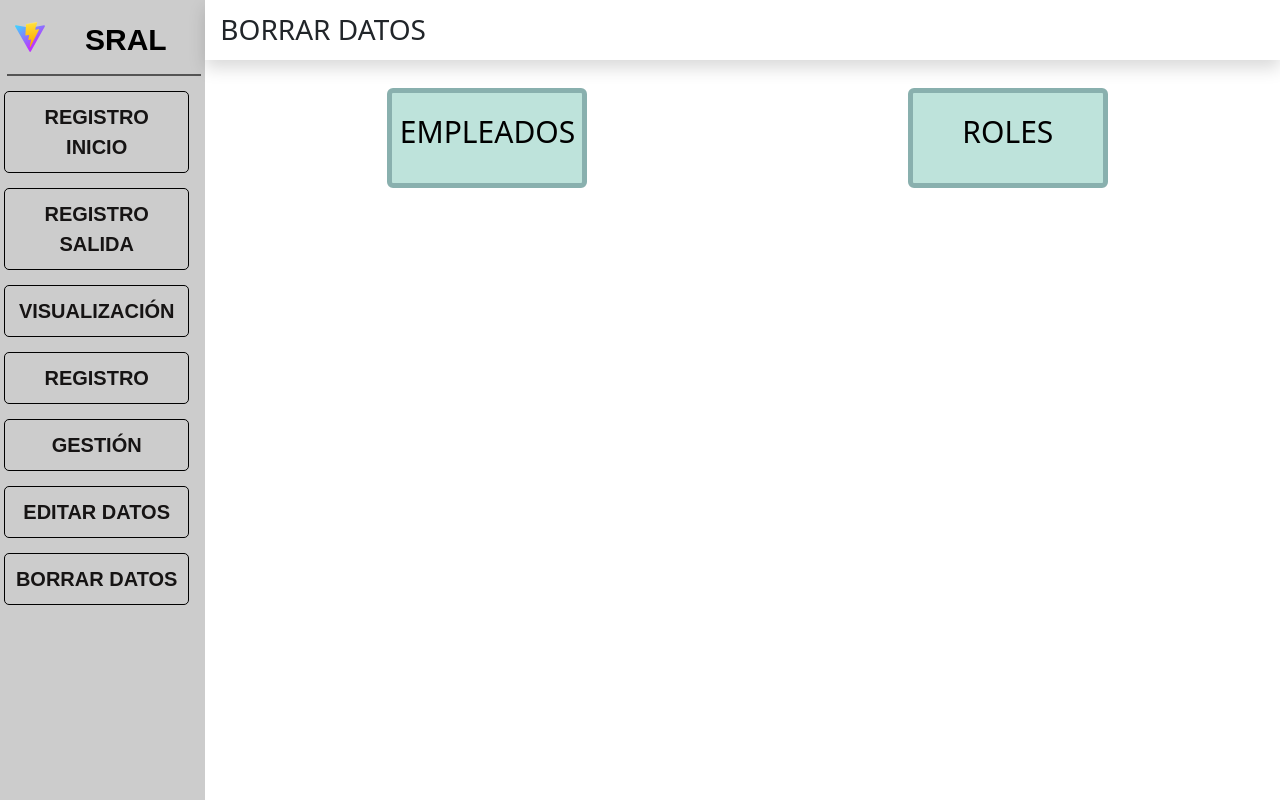
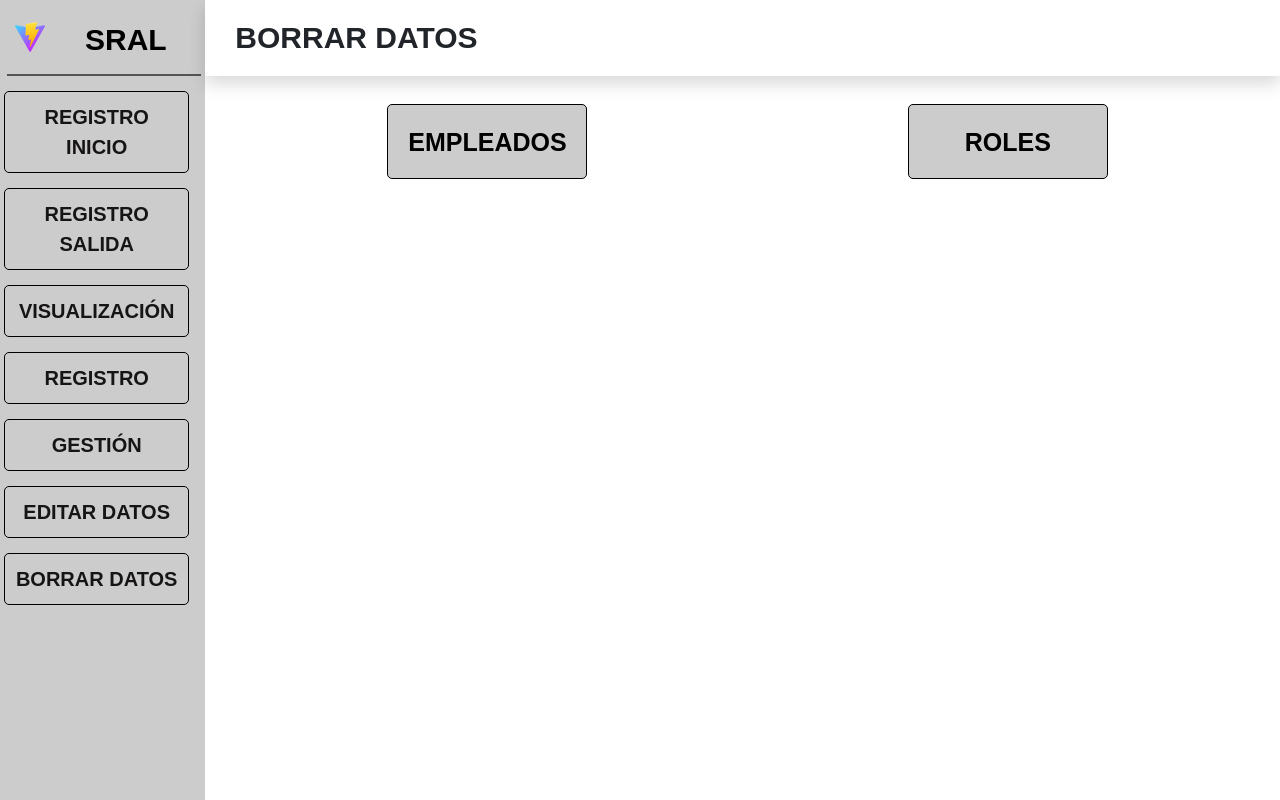
Before and after one commit to JavierQaZ/SRALv2, a React (Vite) app in the folder Frontend/: page /home/borrarDatos in a window 1280 px wide. Built offline with nearby package versions, Linux system fonts and the light colour scheme.

Commit message:
fix Detalles título/logo + Alertas RegSalida

```diff
--- a/Frontend/src/components/BloqueListado.jsx
+++ b/Frontend/src/components/BloqueListado.jsx
@@ -10,7 +10,7 @@ function BloqueListado({ path, children, onClick }) {
 
     return (
         <Link to={path} className="bloque-listado" onClick={handleClick}>
-            <div className="mt-3">{children}</div>
+            <div>{children}</div>
         </Link>
     );
 }
--- a/Frontend/src/styles/Content.css
+++ b/Frontend/src/styles/Content.css
@@ -1,8 +1,12 @@
 .content-title {
+    font-family: 'Poppins', sans-serif;
+    font-weight: bold;
+    text-transform: uppercase;
     min-height: 60px;
-    padding-left: 15px;
-    padding-top: 13px;
-    font-size: 28px;
+    padding-left: 30px;
+    padding-top: 20px;
+    padding-bottom: 20px;
+    font-size: 30px;
 }
 
 .content-body {
@@ -14,24 +18,26 @@
 }
 
 .bloque-listado {
+    font-family: 'Poppins', sans-serif;
+    font-weight: bold;
     text-transform: uppercase;
     cursor: pointer;
     text-decoration: none;
     color: black;
-    background-color: #BEE3DB;
-    border: 5px solid #89B0AE;
-    border-radius: 6px;
-    height: 100px;
+    background-color: #cccccc;
+    border: 1px solid #000000;
+    border-radius: 5px;
+    align-items: center;
+    display: flex;
+    height: 75px;
+    justify-content: center;
     width: 200px;
     max-height: 300px;
     max-width: 600px;
-    vertical-align: middle;
-    justify-content: center;
-    text-align: center;
-    align-items: center;
     margin: 20px;
-    font-size: 30px;
-    transition: all ease-in .1ss;
+    font-size: 25px;
+    transition: all ease-in .15s;
+    line-height: 100px;
 }
 
 .bloque-listado:hover{
--- a/Frontend/src/styles/Sidebar.css
+++ b/Frontend/src/styles/Sidebar.css
@@ -22,6 +22,7 @@
     text-decoration: none;
     color: black;
     border-bottom: 2px inset #000000;
+    flex-direction: row;
 }
 
 #sidebar-container{
--- a/Frontend/src/views/RegistroSalida.jsx
+++ b/Frontend/src/views/RegistroSalida.jsx
@@ -1,11 +1,13 @@
-import React, { useState } from 'react';
+import React, { useState, useEffect } from 'react';
 import axios from 'axios';
+import Alert from '@mui/material/Alert'
 
 function RegistroSalida() {
 
     const [rut, setRut] = useState("")
     const [currentDateTime, setCurrentDateTime] = useState(null);
     const [exitoRegistroSalida, setExitoRegistroSalida] = useState("")
+    const [alertType, setAlertType] = useState("success")
 
     const handleOnChangeRut = (e) => {
         console.log(e.target.value)
@@ -28,20 +30,30 @@ function RegistroSalida() {
         axios.post('http://localhost:5000/r_salida/add', registroRutSalida)
             .then((response) => {
                 setExitoRegistroSalida("Registro de salida exitoso")
+                setAlertType("success")
                 console.log("Registro de salida exitoso", response.data)
             })
             .catch ((error) => {
                 setExitoRegistroSalida("Error al registrar la salida")
+                setAlertType("error")
                 console.error("Error al registrar la salida: ", error)
         });
     }
 
+    useEffect(() => {
+        if (exitoRegistroSalida){
+            const timer = setTimeout(() => {
+                setExitoRegistroSalida(null);
+                setAlertType("success");
+            }, 7000);
+            return () => clearTimeout(timer);
+        }
+    }, [exitoRegistroSalida]);
+
     const ping = exitoRegistroSalida ? (
         <div className='mt-3'>
-            <p>
-                {exitoRegistroSalida}: <br/>
-                {rut} a las {currentDateTime}
-            </p>
+            <Alert severity={alertType}>{exitoRegistroSalida}: <br/>
+            {rut} a las {currentDateTime}</Alert>
         </div>
     ): null;
 
```
